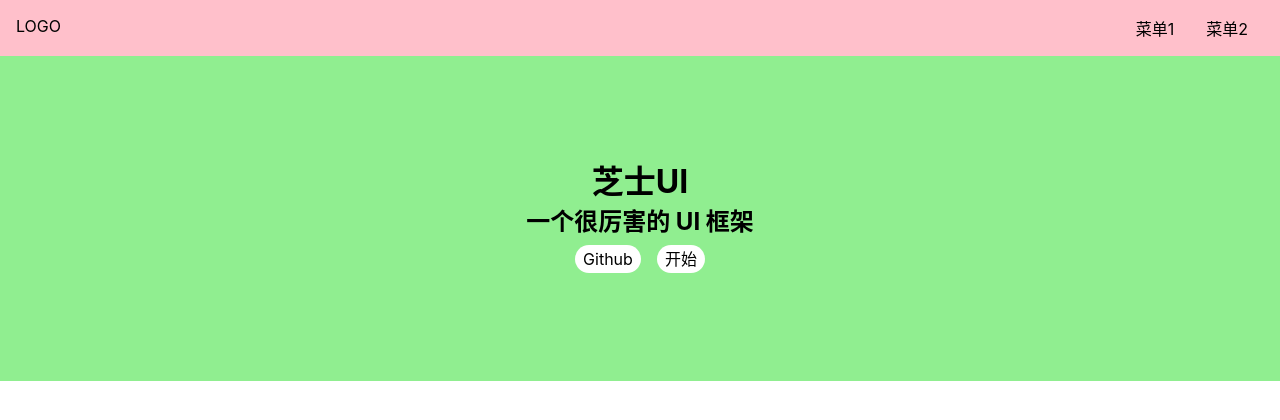
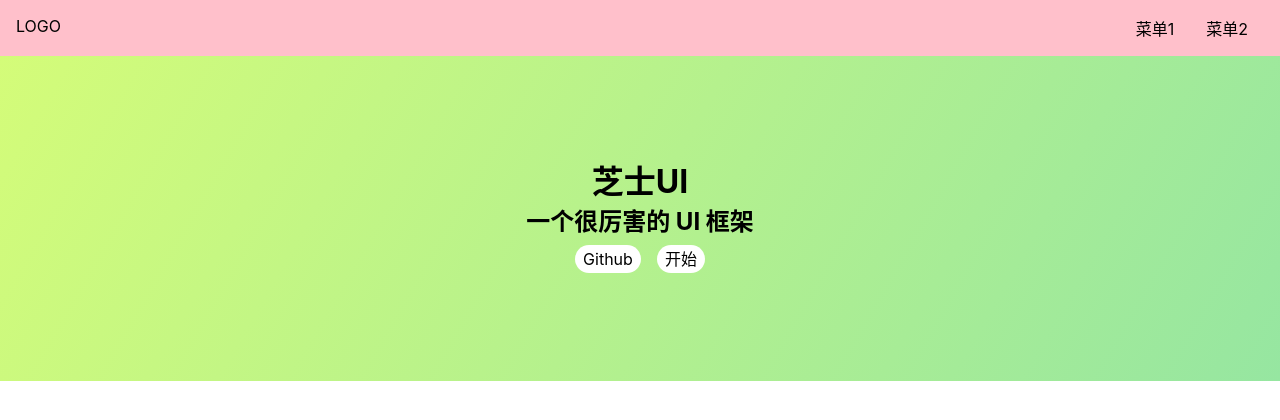
Before and after one commit to Wang-zhetao/CheeseUI, a Vue app: page /#/ in a window 1280 px wide. Shown: the top 420 px of the page. Built offline with nearby package versions, Linux system fonts and the light colour scheme.

Commit message:
使用渐变的颜色

```diff
--- a/src/views/Home.vue
+++ b/src/views/Home.vue
@@ -20,13 +20,14 @@ export default {
 </script>
 
 <style lang="scss" scoped>
+$bg: linear-gradient(120deg, #d4fc79 0%, #96e6a1 100%);
 .banner {
   padding: 100px 0;
   display: flex;
   justify-content: center;
   align-items: center;
   flex-direction: column;
-  background: lightgreen;
+  background: $bg;
   > .actions {
     padding: 8px 0;
     a {
```
